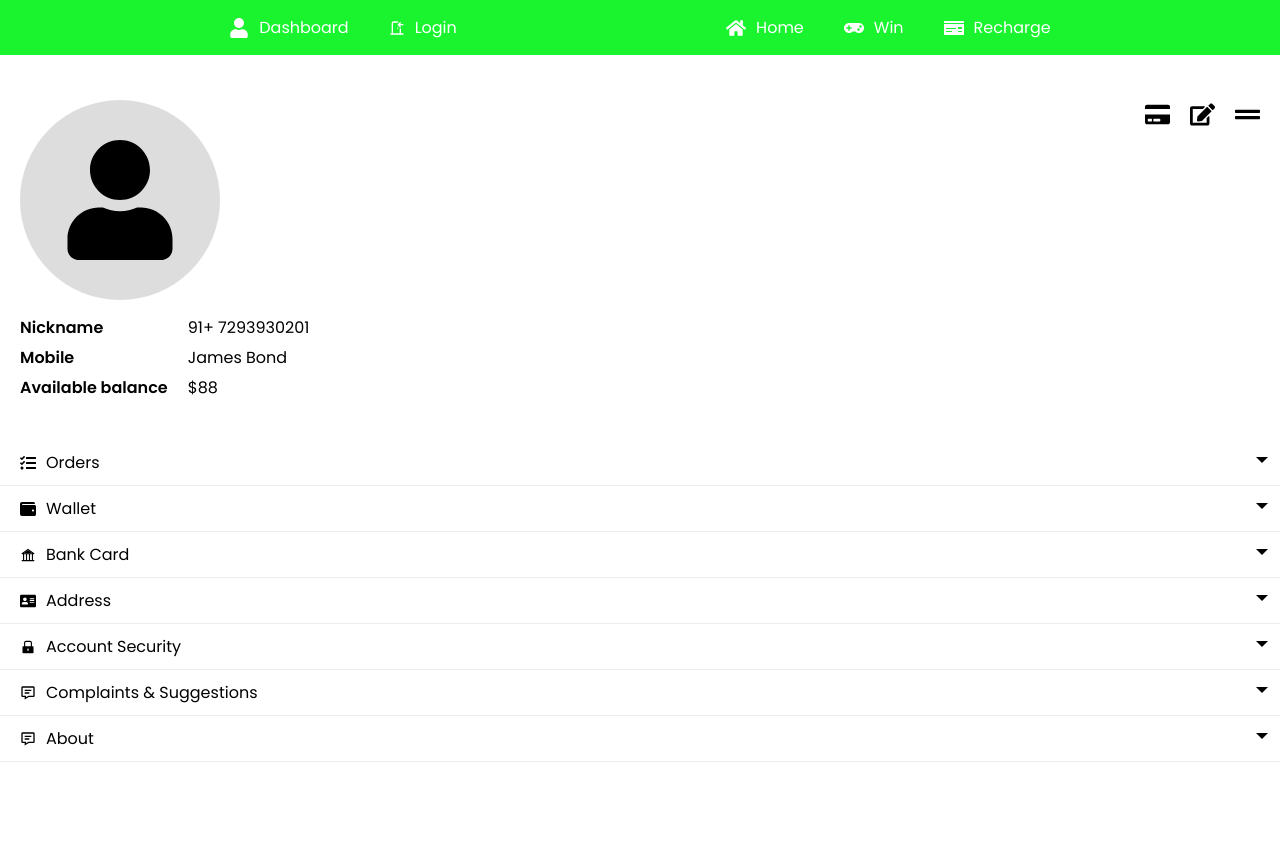
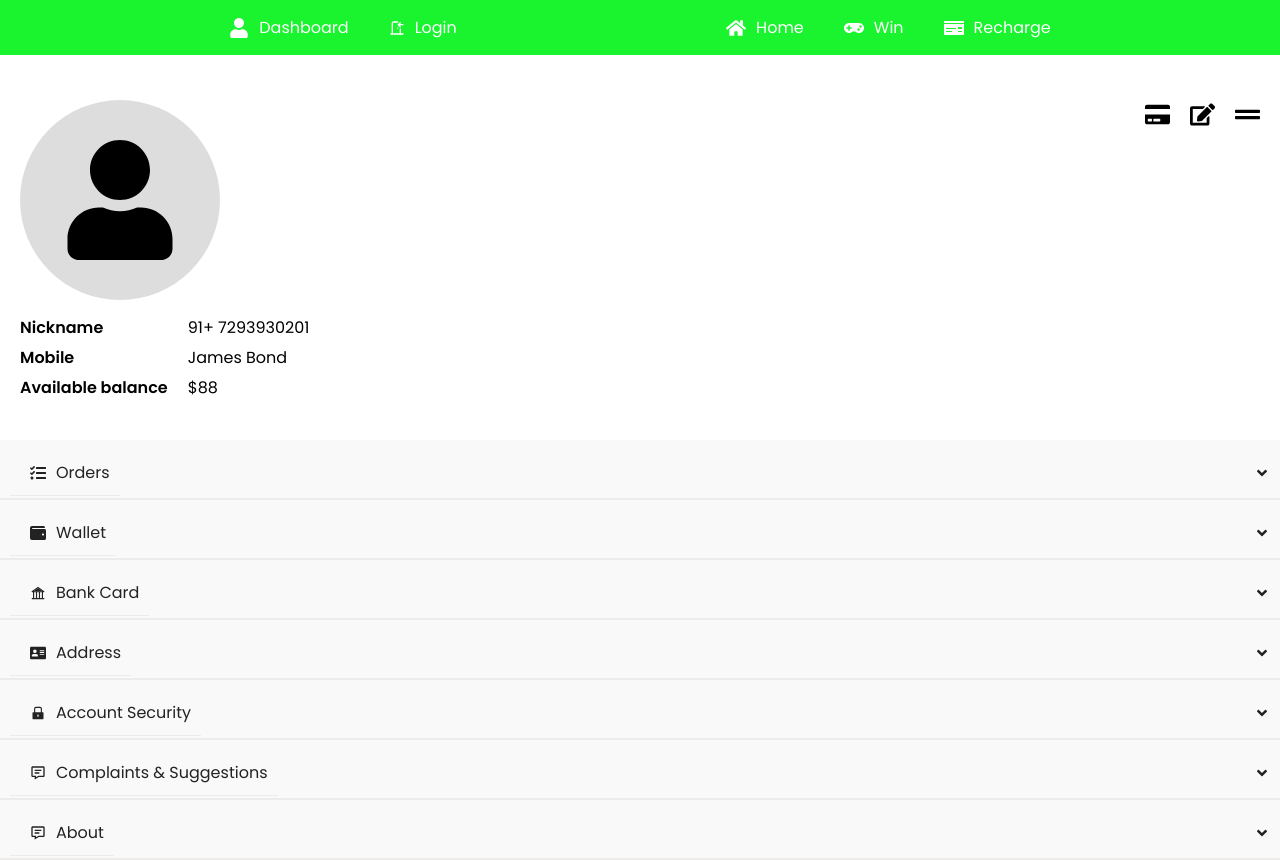
Before and after one commit to udagosh/cooe, a React (Vite) app in the folder apps/frontend/: page /dashboard in a window 1280 px wide. Before the commit the page ends 800 px from the top, so only its background shows below. Built offline with nearby package versions, Linux system fonts and the light colour scheme; no server answers.

Commit message:
accordion modified

```diff
--- a/apps/frontend/src/components/layout/elements/Accordion/accordion.css
+++ b/apps/frontend/src/components/layout/elements/Accordion/accordion.css
@@ -10,17 +10,17 @@
   width: 100%;
   display: flex;
   flex-wrap: wrap;
+  align-items: flex-start;
 }
 
 .faq-accordion-item {
   background: var(--accordionItem);
-    border-radius: 5px;
-    margin: 10px;
   padding-right: 0px;
   cursor: pointer;
   transition: all 0.3s ease-in-out;
   flex: 1 0 calc(50% - 20px);
   min-width: 100%;
+  border-bottom: 2px solid var(--nav-item-border);
 }
 
 .faq-accordion-title {
@@ -29,7 +29,6 @@
   align-items: center;
   padding: 10px;
   padding-bottom: 2px;
-    font-weight: bold;
   color: var(--accordionTitle);
 }
 
@@ -37,30 +36,15 @@
   background: var(--accordionItemHover);
 }
 
-  .faq-accordion-title span {
-    flex: 1;
-  }
-
 .faq-accordion-content {
-    padding: 10px;
-    max-height: 0;
-    overflow: hidden;
+  display: none;
   transition: all 0.3s ease-in-out;
   opacity: 0;
 }
 
-  .faq-accordion-content p {
-    margin: 0;
-    color: var(--accordionContent);
-    font-size: 14px;
-  }
-
 .faq-accordion-content.open {
-    max-height: 100px;
-    padding: 10px;
-    margin: 10px 0;
-    background: var(--accordionContentOpen);
-    border-radius: 0 0 5px 5px;
+  display: block;
+  padding: 30px;
   opacity: 1;
   transition: all 0.3s ease-in-out;
 }
--- a/apps/frontend/src/components/layout/elements/Accordion/accordion.jsx
+++ b/apps/frontend/src/components/layout/elements/Accordion/accordion.jsx
@@ -30,7 +30,7 @@ function FaqAccordion(props) {
         </div>
 
         <div className={`faq-accordion-content ${isOpen ? "open" : ""}`}>
-          <p>{props.children}</p>
+          {props.children}
         </div>
       </div>
     </div>
--- a/apps/frontend/src/components/pages/dashboard/Dashboard.jsx
+++ b/apps/frontend/src/components/pages/dashboard/Dashboard.jsx
@@ -6,29 +6,37 @@ import {
   FaGripLines,
   FaTasks,
   FaWallet,
-  FaAddressCard,
+  FaAddressCard
 } from "react-icons/fa";
-import { GoTriangleDown } from "react-icons/go";
 import { AiFillLock, AiTwotoneBank } from "react-icons/ai";
 import { BiMessageDetail } from "react-icons/bi";
+import FaqAccordion from "../../layout/elements/Accordion/accordion";
+import React, { useState } from "react";
 
-const ProfileNavItem = ({ name, icon }) => {
-  return (
+const ProfileNavItem = ({ name, icon, toggleId, setToggleId, accordionId }) => {
+  const title = (
     <div className="profile-nav-item">
       <div className="profile-nav-item-content">
         {icon}
         <span>{name}</span>
       </div>
-      <div className="profile-nested-menu">
-        <div className="profile-nested-menu-icon">
-          <GoTriangleDown />
-        </div>
-      </div>
     </div>
+  );
+  return (
+    <FaqAccordion
+      accordionId={accordionId}
+      setToggleId={setToggleId}
+      toggleId={toggleId}
+      title={title}
+    >
+      {" "}
+      this is a accordion content
+    </FaqAccordion>
   );
 };
 
 const Dashboard = () => {
+  const [toggleId, setToggleId] = useState("");
   return (
     <div className="dashboard">
       <div className="profile-upper-sectiion">
@@ -65,16 +73,51 @@ const Dashboard = () => {
       </div>
 
       <div className="profile-navigation-section">
-        <ProfileNavItem name={"Orders"} icon={<FaTasks />} />
-        <ProfileNavItem name={"Wallet"} icon={<FaWallet />} />
-        <ProfileNavItem name={"Bank Card"} icon={<AiTwotoneBank />} />
-        <ProfileNavItem name={"Address"} icon={<FaAddressCard />} />
-        <ProfileNavItem name={"Account Security"} icon={<AiFillLock />} />
+        <ProfileNavItem
+          name={"Orders"}
+          icon={<FaTasks />}
+          toggleId={toggleId}
+          setToggleId={setToggleId}
+          accordionId="Acc1"
+        />
+        <ProfileNavItem
+          name={"Wallet"}
+          icon={<FaWallet />}
+          toggleId={toggleId}
+          setToggleId={setToggleId}
+          accordionId="Acc2"
+        />
+        <ProfileNavItem
+          name={"Bank Card"}
+          icon={<AiTwotoneBank />}
+          toggleId={toggleId}
+          setToggleId={setToggleId}
+          accordionId="Acc3"
+        />
+        <ProfileNavItem
+          name={"Address"}
+          icon={<FaAddressCard />}
+          toggleId={toggleId}
+          setToggleId={setToggleId}
+          accordionId="Acc4"
+        />
+        <ProfileNavItem
+          name={"Account Security"}
+          icon={<AiFillLock />}
+          toggleId={toggleId}
+          setToggleId={setToggleId}
+          accordionId="Acc5"
+        />
         <ProfileNavItem
           name={"Complaints & Suggestions"}
           icon={<BiMessageDetail />}
+          toggleId={toggleId}
+          setToggleId={setToggleId}
+          accordionId="Acc5"
         />
-        <ProfileNavItem name={"About"} icon={<BiMessageDetail />} />
+        <ProfileNavItem name={"About"} icon={<BiMessageDetail />} toggleId={toggleId}
+          setToggleId={setToggleId}
+          accordionId="Acc5"/>
       </div>
     </div>
   );
```
Also changed, not shown: apps/frontend/src/components/pages/dashboard/accordionSample.jsx (deleted, +0 -39 lines). Lines whose indentation alone changed are shown as unchanged.
